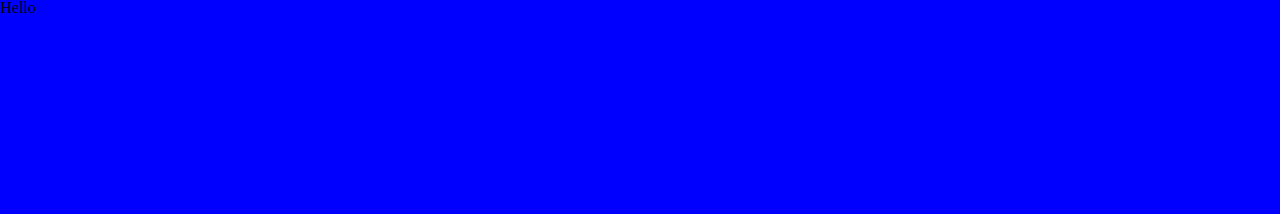
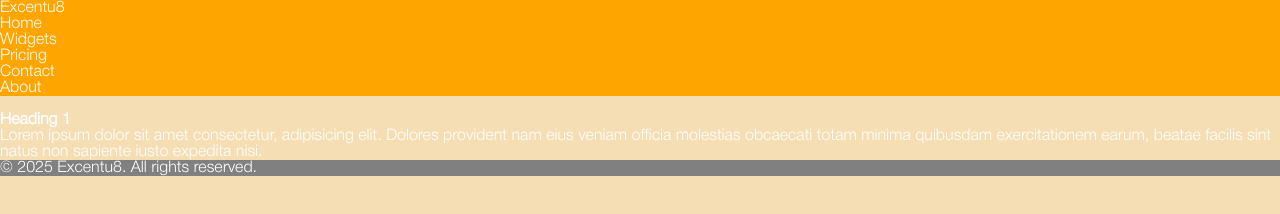
Before and after one commit to ash-js/Excentu8, a plain HTML site: page index.html in a window 1280 px wide. Drawn offline with Linux system fonts and the light colour scheme.

Commit message:
Add header, footer, and hero section to index.html; update styles in style.css

```diff
--- a/index.html
+++ b/index.html
@@ -10,7 +10,38 @@
 </head>
 
 <body>
-    Hello
+    <header>
+        <div class="header">
+            <div class="logo">Excentu8</div>
+            <nav class="navbar">
+                <div>
+                    <ul class="navMenu">
+                        <li>Home</li>
+                        <li>Widgets</li>
+                        <li>Pricing</li>
+                        <li>Contact</li>
+                        <li>About</li>
+                    </ul>
+                </div>
+            </nav>
+        </div>
+    </header>
+
+    <section class="heroSection">
+        <div class="heroSection">
+            <img src="" alt="">
+            <h1>Heading 1</h1>
+            <p>Lorem ipsum dolor sit amet consectetur, adipisicing elit. Dolores provident nam eius veniam officia
+                molestias obcaecati totam minima quibusdam exercitationem earum, beatae facilis sint natus non sapiente
+                iusto expedita nisi.</p>
+        </div>
+    </section>
+
+    <footer>
+        <div class="footer">
+            <p>&copy; 2025 Excentu8. All rights reserved.</p>
+        </div>
+    </footer>
 </body>
 
 </html>
--- a/style.css
+++ b/style.css
@@ -1,3 +1,18 @@
 body {
-    background-color: blue;
+    font-family: "Neue Helvetica", Arial;
+    background-color: wheat;
+    color: white;
 }
+
+@font-face {
+    font-family: "Neue Helvetica";
+    src: url(./assets/fonts/HelveticaNeueLight.otf);
+}
+
+.header {
+    background-color: orange;
+}
+
+.footer {
+    background-color: grey;
+}
```
Also changed, not shown: assets/fonts/HelveticaNeueLight.otf (added).
